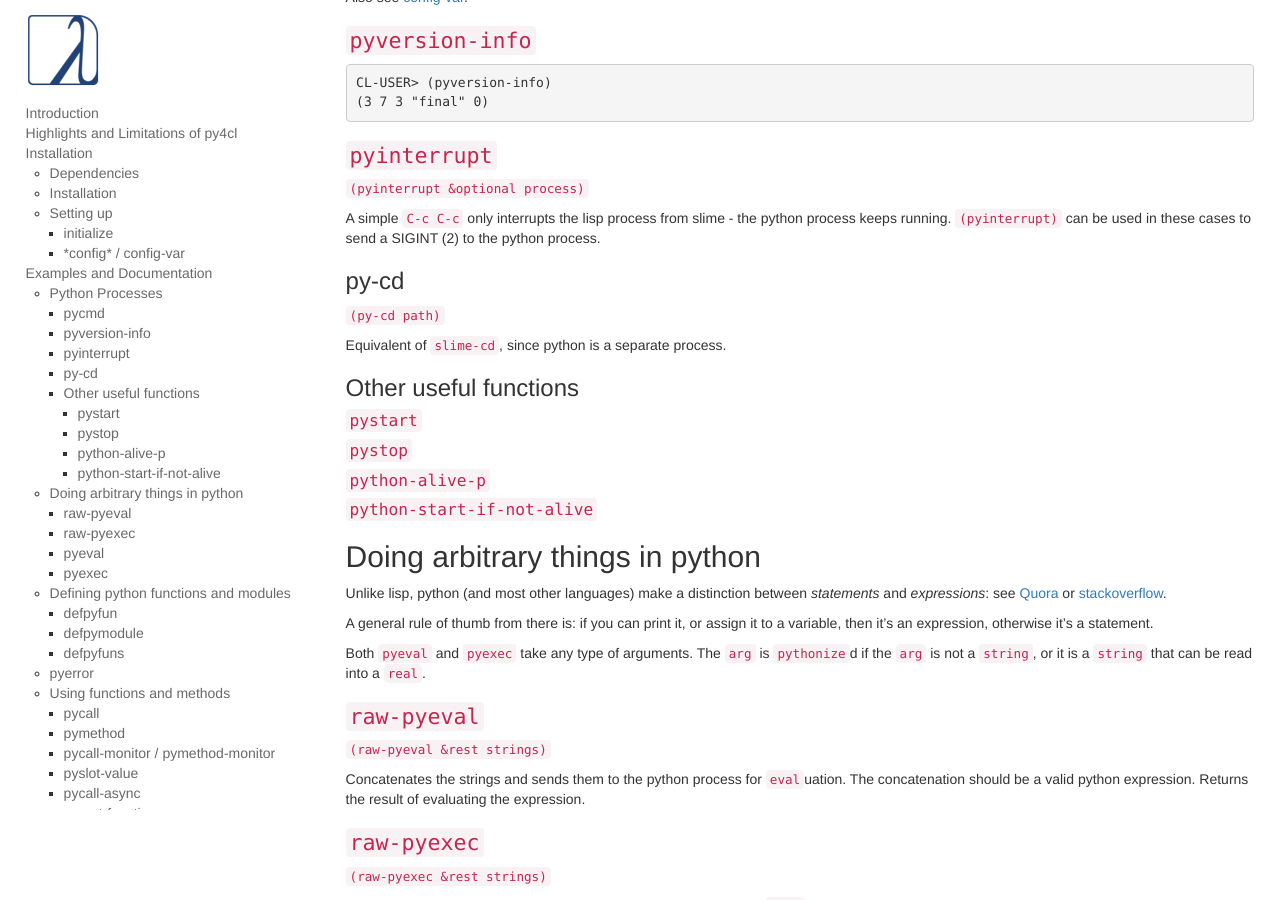
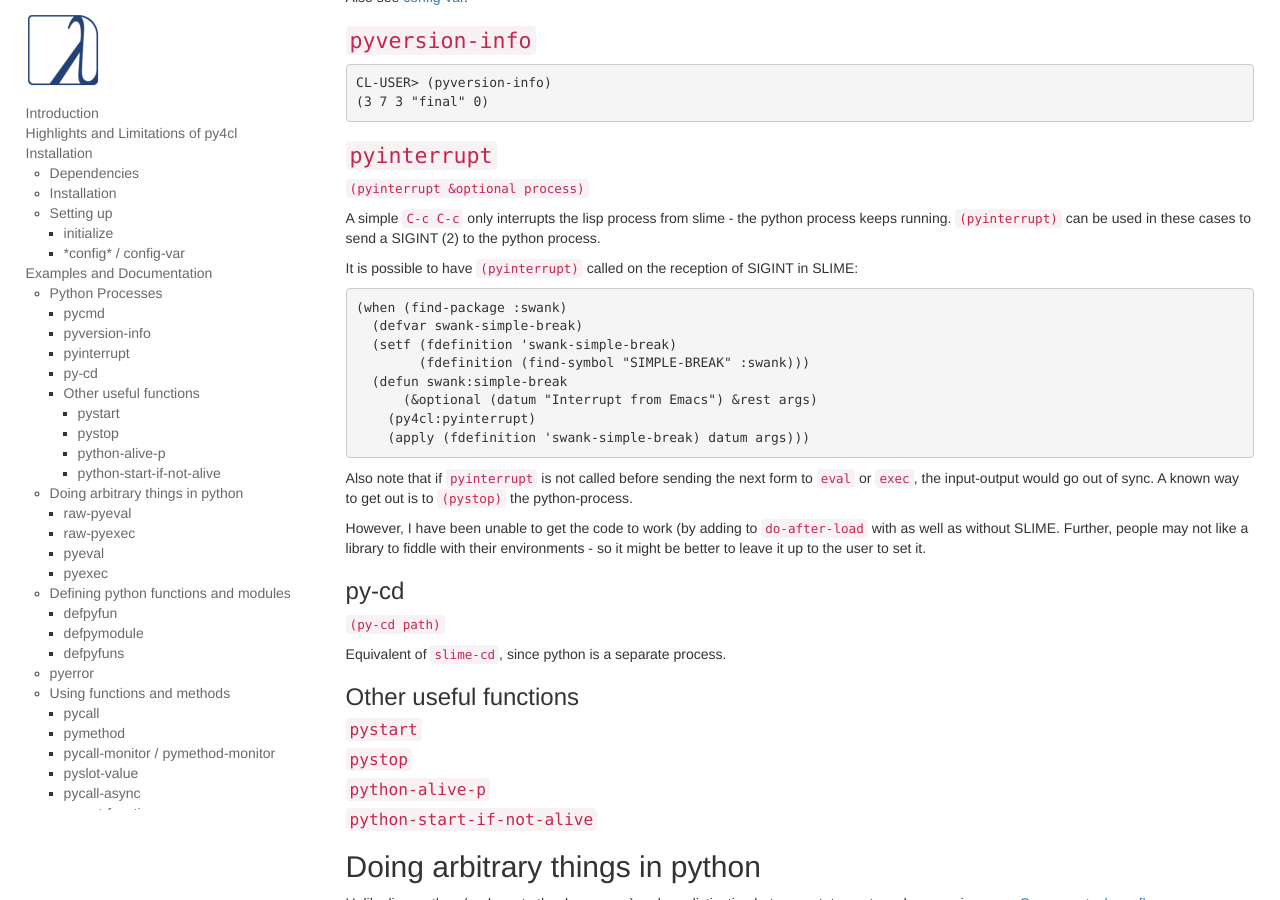
Before and after one commit to bendudson/py4cl, a Jekyll site: the page built from index.md, in a window 1280 px wide and 900 px high, scrolled down 2233 px. Built offline with Jekyll 4.4.1, drawn with Linux system fonts in a browser that asks for light colours.

Commit message:
integration instructions for pyinterrupt and slime

````diff
--- a/index.md
+++ b/index.md
@@ -135,6 +135,23 @@ CL-USER> (pyversion-info)
 `(pyinterrupt &optional process)`
 
 A simple `C-c C-c` only interrupts the lisp process from slime - the python process keeps running. `(pyinterrupt)` can be used in these cases to send a SIGINT (2) to the python process.
+
+It is possible to have `(pyinterrupt)` called on the reception of SIGINT in SLIME:
+
+```lisp
+(when (find-package :swank)
+  (defvar swank-simple-break)
+  (setf (fdefinition 'swank-simple-break)
+        (fdefinition (find-symbol "SIMPLE-BREAK" :swank)))
+  (defun swank:simple-break
+      (&optional (datum "Interrupt from Emacs") &rest args)
+    (py4cl:pyinterrupt)
+    (apply (fdefinition 'swank-simple-break) datum args)))
+```
+
+Also note that if `pyinterrupt` is not called before sending the next form to `eval` or `exec`, the input-output would go out of sync. A known way to get out is to `(pystop)` the python-process.
+
+However, I have been unable to get the code to work (by adding to `do-after-load` with as well as without SLIME. Further, people may not like a library to fiddle with their environments - so it might be better to leave it up to the user to set it.
 
 ### py-cd
 `(py-cd path)`
````
